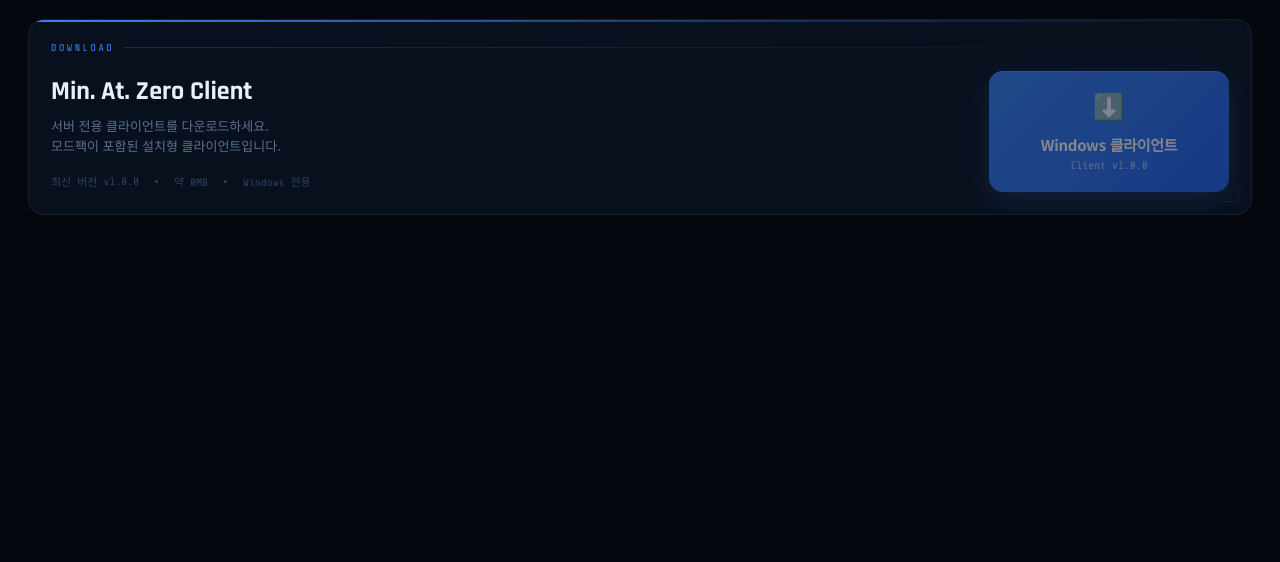
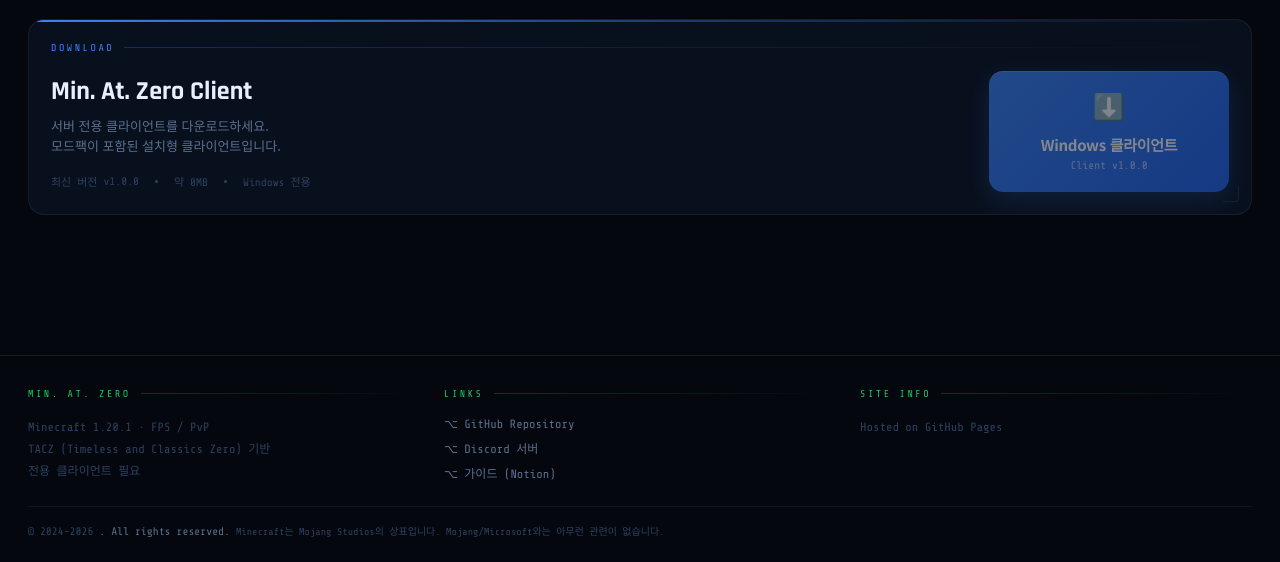
Before and after one commit to tharu8813/Min-At-Zero-Web-Client, a plain HTML site: page index.html in a window 1280 px wide. Shown: the part 1887-2449 px from the top of the page. Before the commit the page ends 2182 px from the top, so only its background shows below. Drawn offline with nearby package versions, Linux system fonts and the light colour scheme; no server answers.

Commit message:
Update index.html

```diff
--- a/index.html
+++ b/index.html
@@ -1406,6 +1406,81 @@
 
     </div><!-- /main-grid -->
   </div><!-- /wrap -->
+
+  <!-- ══ FOOTER ══ -->
+<footer style="
+  border-top: 1px solid rgba(34,197,94,0.15);
+  margin-top: 60px;
+  padding: 32px 0 0;
+  position: relative;
+  z-index: 1;
+">
+  <div class="wrap" style="padding-bottom: 0;">
+    <div style="display: grid; grid-template-columns: 1fr 1fr 1fr; gap: 24px; padding-bottom: 24px;">
+
+      <!-- 서버 정보 -->
+      <div>
+        <div class="card-label">Min. At. Zero</div>
+        <p style="font-size: 12px; color: var(--text-dim); line-height: 1.8; font-family: var(--mono);">
+          Minecraft 1.20.1 · FPS / PvP<br>
+          TACZ (Timeless and Classics Zero) 기반<br>
+          전용 클라이언트 필요
+        </p>
+      </div>
+
+      <!-- 링크 -->
+      <div>
+        <div class="card-label">Links</div>
+        <div style="display: flex; flex-direction: column; gap: 8px;">
+          <a href="https://github.com/tharu8813" target="_blank"
+             style="font-size: 12px; color: var(--text-muted); text-decoration: none; font-family: var(--mono); display: flex; align-items: center; gap: 8px; transition: color 0.2s;"
+             onmouseover="this.style.color='var(--green)'" onmouseout="this.style.color='var(--text-muted)'">
+            ⌥ GitHub Repository
+          </a>
+          <a href="https://discord.gg/xAPPegjYnN" target="_blank"
+             style="font-size: 12px; color: var(--text-muted); text-decoration: none; font-family: var(--mono); display: flex; align-items: center; gap: 8px; transition: color 0.2s;"
+             onmouseover="this.style.color='var(--green)'" onmouseout="this.style.color='var(--text-muted)'">
+            ⌥ Discord 서버
+          </a>
+          <a href="https://minecraft-server-tharu81.notion.site/Min-At-Zero-758676e240fb41299a940ad486d9a016" target="_blank"
+             style="font-size: 12px; color: var(--text-muted); text-decoration: none; font-family: var(--mono); display: flex; align-items: center; gap: 8px; transition: color 0.2s;"
+             onmouseover="this.style.color='var(--green)'" onmouseout="this.style.color='var(--text-muted)'">
+            ⌥ 가이드 (Notion)
+          </a>
+        </div>
+      </div>
+
+      <!-- 사이트 정보 -->
+      <div>
+        <div class="card-label">Site Info</div>
+        <p style="font-size: 12px; color: var(--text-dim); line-height: 1.8; font-family: var(--mono);">
+          Hosted on GitHub Pages
+        </p>
+      </div>
+
+    </div>
+
+    <!-- 하단 저작권 바 -->
+    <div style="
+      border-top: 1px solid var(--border);
+      padding: 16px 0 24px;
+      display: flex;
+      align-items: center;
+      justify-content: space-between;
+      flex-wrap: wrap;
+      gap: 8px;
+    ">
+      <span style="font-family: var(--mono); font-size: 11px; color: var(--text-dim);">
+        © 2024-2026 <span style="color: var(--text-muted);"지백민</span>. All rights reserved.
+      </span>
+      <span style="font-family: var(--mono); font-size: 10px; color: var(--text-dim); text-align: right;">
+        Minecraft는 Mojang Studios의 상표입니다. Mojang/Microsoft와는 아무런 관련이 없습니다.
+      </span>
+    </div>
+
+  </div>
+</footer>
+
   <script src="asset/script.js"></script>
 </body>
 
```
